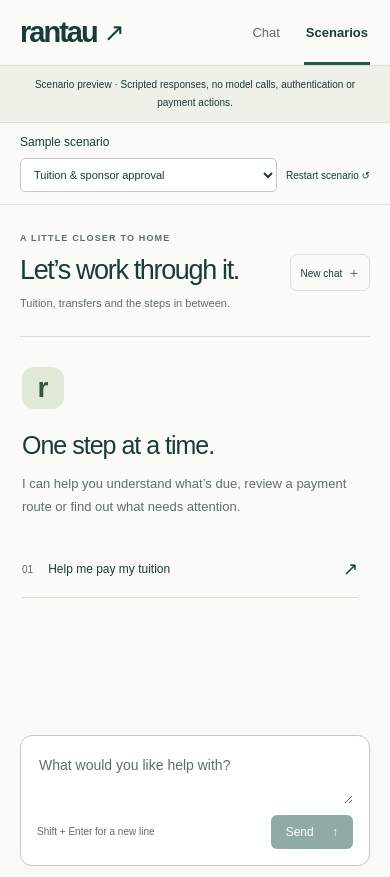
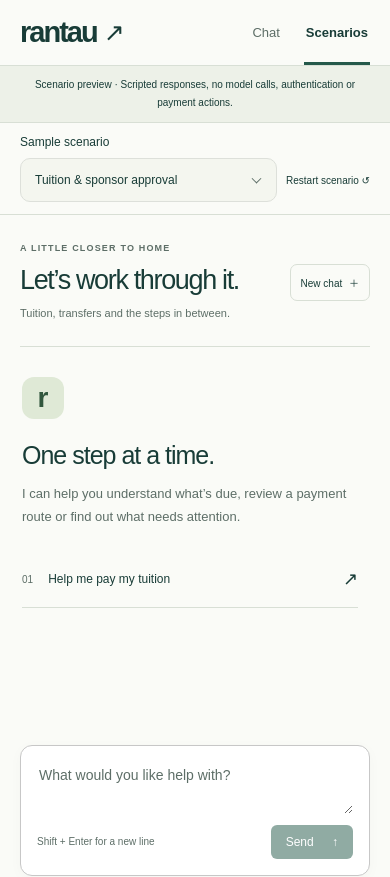
Before and after one commit to hsbu/rantau, a Next.js app in the folder frontend/: page /student/chat/preview in a window 390 px wide. Shown: the top 877 px of the page. Built offline with nearby package versions, Linux system fonts and the light colour scheme.

Commit message:
style(chat): polish the scenario selector

```diff
--- a/frontend/app/student/chat/chat.module.css
+++ b/frontend/app/student/chat/chat.module.css
@@ -94,7 +94,12 @@
 .trustNote p { font-size: 11px; line-height: 1.8; color: var(--muted); margin: 0; }
 .footer { display: flex; justify-content: space-between; gap: 20px; padding: 22px 48px; max-width: 1440px; margin: auto; border-top: 1px solid var(--line); font-size: 10px; color: var(--muted); }
 .previewControls { display: flex; gap: 14px; align-items: center; padding: 14px 48px; max-width: 1280px; margin: auto; border-bottom: 1px solid var(--line); font-size: 12px; }
-.previewControls select { padding: 9px; border: 1px solid var(--control-border); border-radius: 5px; color: var(--ink); background: var(--surface); max-width: 100%; min-width: 0; }
+.scenarioSelect { position: relative; width: 330px; max-width: 100%; min-width: 0; }
+.previewControls select { appearance: none; display: block; width: 100%; min-height: 44px; padding: 11px 44px 11px 14px; border: 1px solid #dde0da; border-radius: 10px; color: var(--ink); background: #f4f6ef; min-width: 0; cursor: pointer; line-height: 1.5; text-overflow: ellipsis; }
+.previewControls select:hover { border-color: #b8bdb4; background: #f0f3e9; }
+.workspace .previewControls select:focus-visible { outline: 2px solid #8a8a8a; outline-offset: 2px; }
+.selectChevron { position: absolute; right: 17px; top: 50%; width: 7px; height: 7px; border-right: 1.5px solid var(--muted); border-bottom: 1.5px solid var(--muted); transform: translateY(-70%) rotate(45deg); pointer-events: none; }
+.previewControls option { color: var(--ink); background: var(--surface); }
 .previewControls button { margin-left: auto; border: 0; color: var(--ink); background: transparent; padding: 10px; white-space: nowrap; font-size: 11px; }
 .loading { font-size: 12px; color: var(--muted); }
 .error { background: var(--warm-bg); border-left: 3px solid var(--warm-border); padding: 14px 18px; margin: 12px 0; font-size: 12px; line-height: 1.8; }
@@ -117,6 +122,6 @@
   .summaryGlyph { display: none; } .summary .balance { margin-top: 22px; }
   .footer { padding: 22px 20px; font-size: 9px; } .footer > span:last-child { text-align: right; }
   .previewControls { padding: 12px 20px; gap: 9px; flex-wrap: wrap; } .previewControls label { width: 100%; }
-  .previewControls select { flex: 1; font-size: 11px; } .previewControls button { padding: 8px 0; font-size: 10px; }
+  .scenarioSelect { flex: 1; width: auto; } .previewControls select { font-size: 12px; } .previewControls button { padding: 8px 0; font-size: 10px; }
 }
 @media (prefers-reduced-motion: no-preference) { .starters button, .newChat, .composerBottom button { transition: background-color 120ms ease; } }
--- a/frontend/app/student/chat/preview/preview-chat.tsx
+++ b/frontend/app/student/chat/preview/preview-chat.tsx
@@ -13,9 +13,12 @@
   return <ChatWorkspace key={`${scenario}-${revision}`} transport={transport} preview prompts={scenarios[scenario].prompts}>
     <div className={styles.previewControls}>
       <label htmlFor="sample-scenario">Sample scenario</label>
-      <select id="sample-scenario" value={scenario} onChange={event => setScenario(event.target.value as Scenario)}>
-        {Object.entries(scenarios).map(([value, item]) => <option key={value} value={value}>{item.label}</option>)}
-      </select>
+      <div className={styles.scenarioSelect}>
+        <select id="sample-scenario" value={scenario} onChange={event => setScenario(event.target.value as Scenario)}>
+          {Object.entries(scenarios).map(([value, item]) => <option key={value} value={value}>{item.label}</option>)}
+        </select>
+        <span className={styles.selectChevron} aria-hidden="true" />
+      </div>
       <button type="button" onClick={() => setRevision(value => value + 1)}>Restart scenario ↺</button>
     </div>
   </ChatWorkspace>;
```
Also changed, not shown: 1 other file (tests, documents, lock files or other folders).
